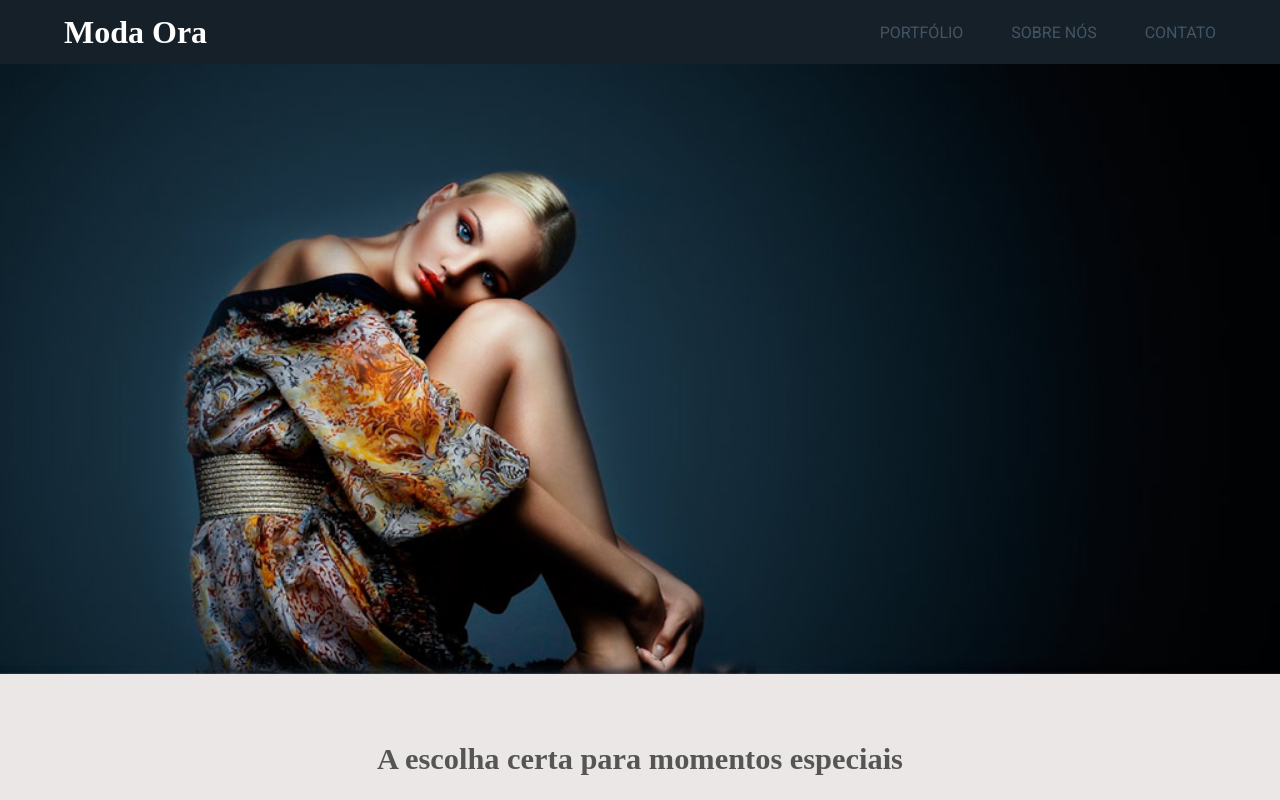
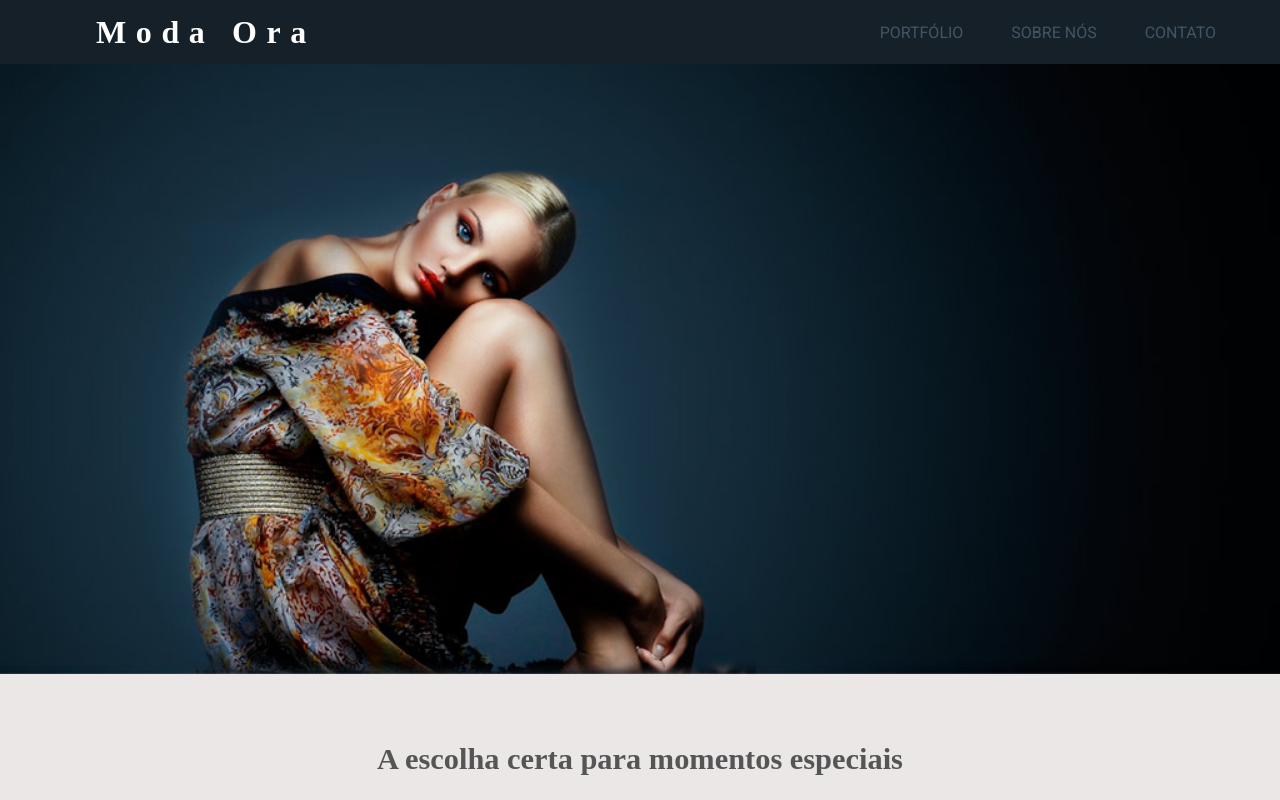
Before and after one commit to Diogo-Dotto/Projeto-ModaOra, a plain HTML site: page index.html in a window 1280 px wide. Shown: the top 800 px of the page. Drawn offline with Linux system fonts and the light colour scheme; a web font is replaced by a local one.

Commit message:
Update estilo.css

```diff
--- a/css/estilo.css
+++ b/css/estilo.css
@@ -25,7 +25,8 @@ body {
 .logo {
     font-family: var(--fonte-titulo);
     color: white;
-    padding-left: 2em;
+    padding-left: 3em;
+    letter-spacing: 0.3em;
 }
 
 .cabecalho a {
```
